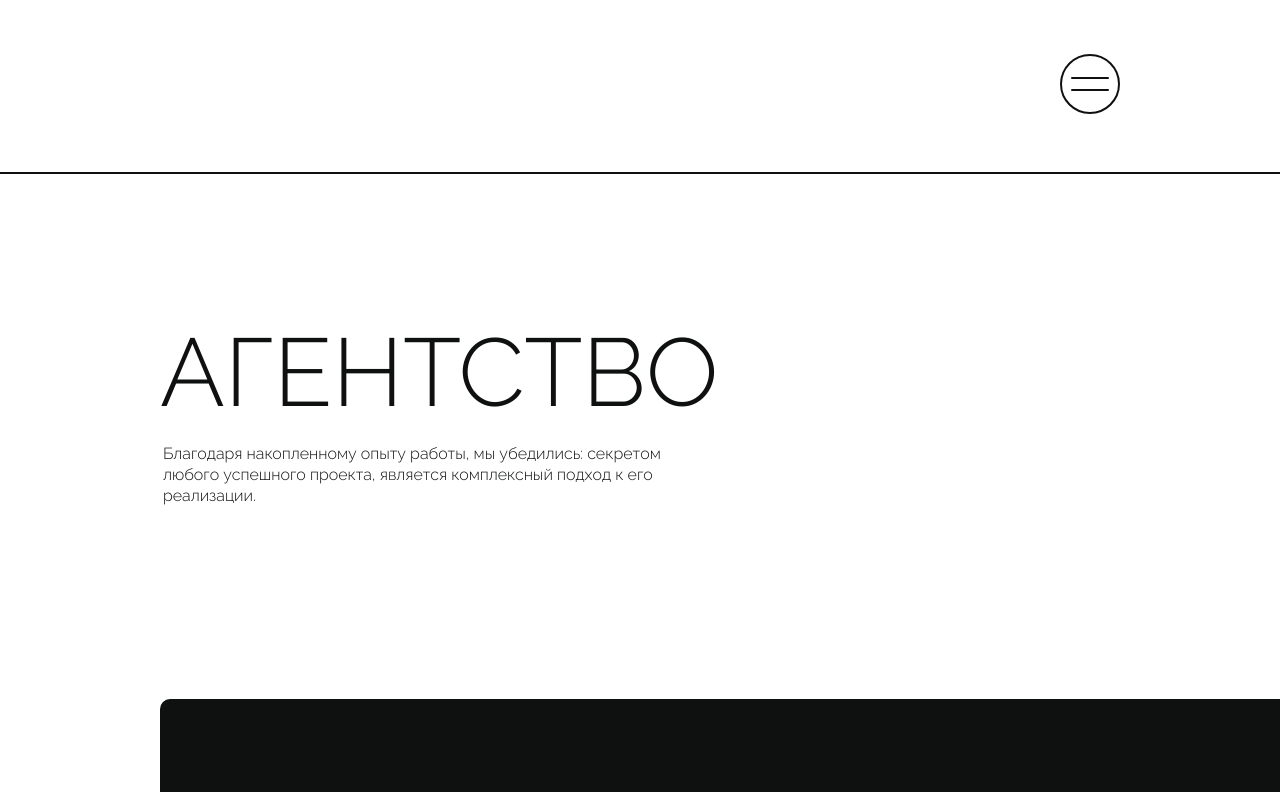
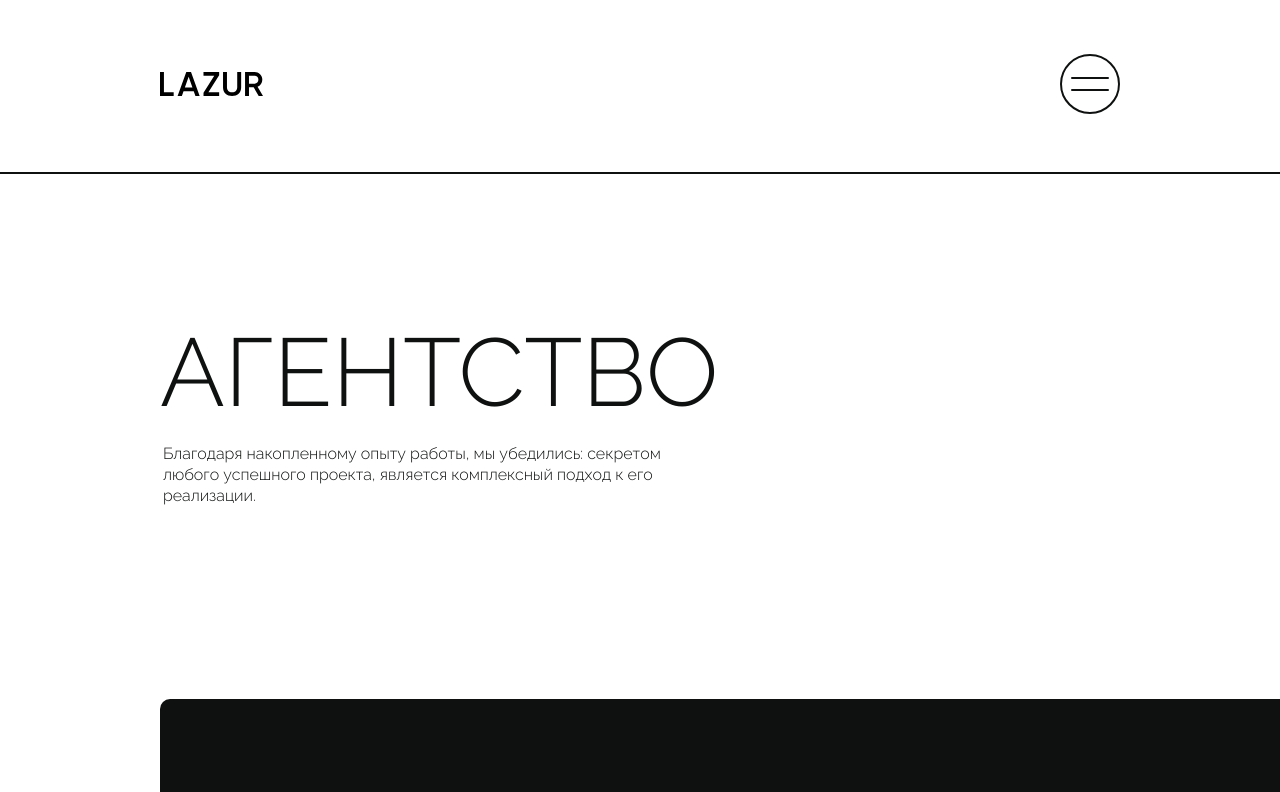
Before and after one commit to Shyzod/lazur.github.io, a plain HTML site: page agency.html in a window 1280 px wide. Shown: the top 792 px of the page. Drawn offline with Linux system fonts and the light colour scheme; files that its build step writes are made by us from their sources.

Commit message:
Update agency.html

```diff
--- a/agency.html
+++ b/agency.html
@@ -15,7 +15,7 @@
             <!-- Header -->
       <div class="container">
         <div class="header_inner">
-          <a href="glavnaia.html" class="header_logo"><img src="./css/img/logo.svg" alt="" /></a>
+          <a href="glavnaia.html" class="header_logo"><img src="./img/logo.svg" alt="" /></a>
           <a href="menu.html" class="menu_logo"><img src="./img/Burger.svg" alt="" /></a>
         </div>
       </div>
```
